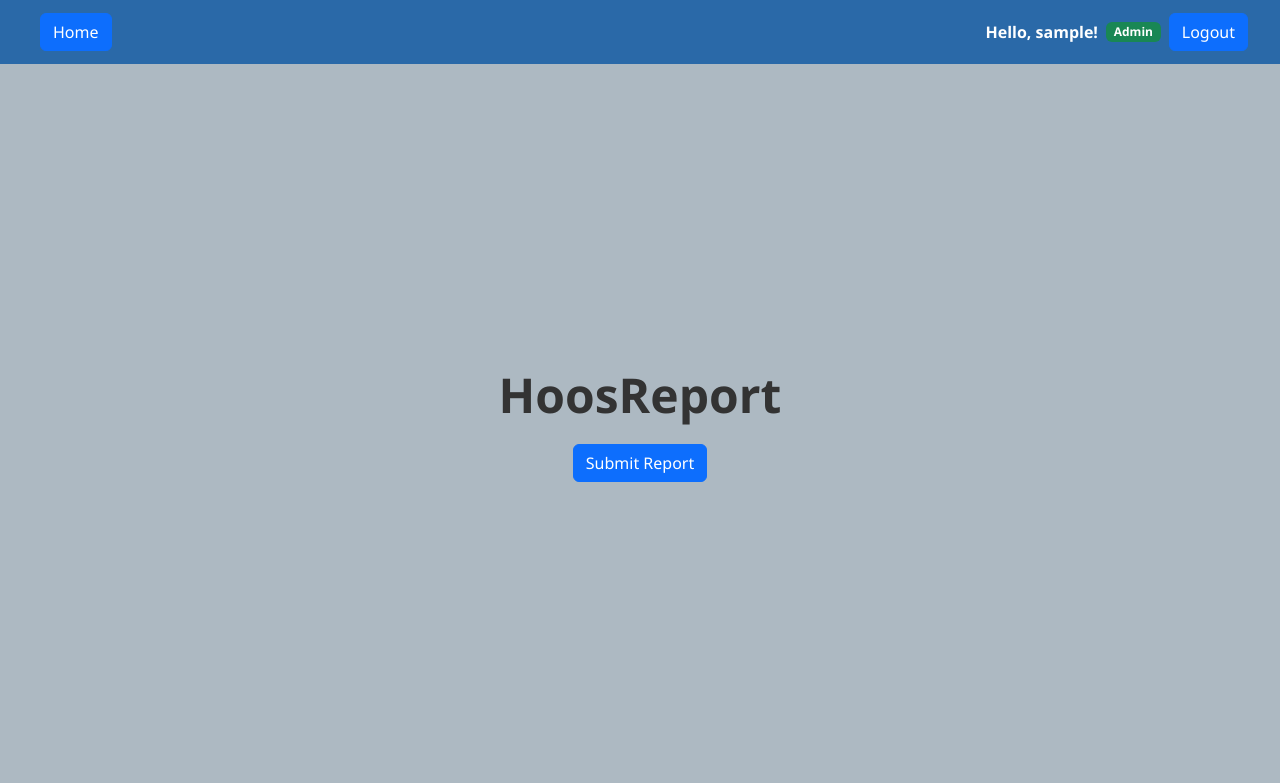
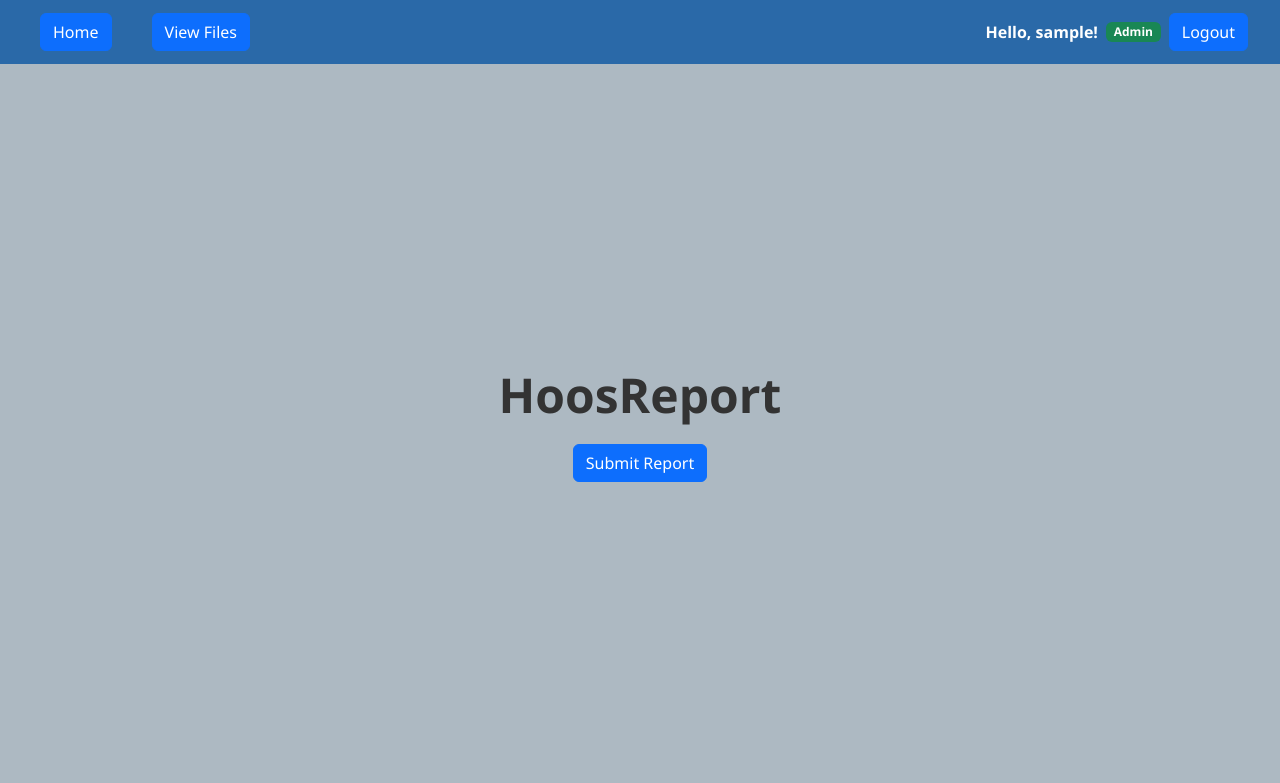
Before and after one commit to mikey6453/hoosreport, a Django app: page / in a window 1280 px wide. Shown: the top 783 px of the page. Run offline with Django 5.2, Linux system fonts and the light colour scheme; the visitor is signed in with stand-in values (Sample User, id 1); some libraries are stand-ins or nearby versions.

Commit message:
view files admin only

```diff
--- a/templates/googleAuth/navbar.html
+++ b/templates/googleAuth/navbar.html
@@ -10,6 +10,11 @@
     <div class="d-flex ms-2 mt-10">
       <a href="/" class="btn btn-primary">Home</a>
     </div>
+    {% if user.is_superuser %}
+    <div class="d-flex ms-2 mt-10">
+      <a href="/view-files" class="btn btn-primary">View Files</a>
+    </div>
+    {% endif %}
     <div class="d-flex align-items-center ms-auto">
       <span class="me-2 text-white fw-bold">Hello, {{ user.username }}!</span>
       {% if user.is_superuser %}
```
